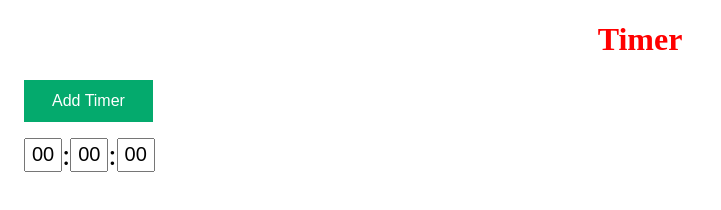
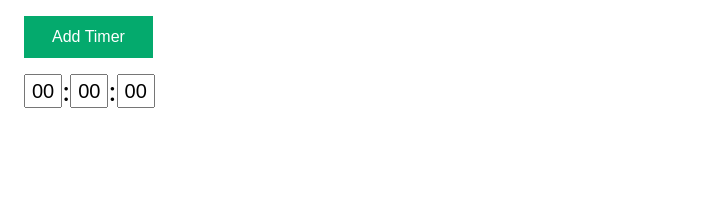
Before and after one commit to jy200/Timer, a plain HTML site: page index.html in a window 1280 px wide. Shown: the whole page, without its empty margins (0-721 px from the left). Drawn offline with Linux system fonts and the light colour scheme.

Commit message:
style changes

```diff
--- a/index.html
+++ b/index.html
@@ -7,7 +7,7 @@
     <link href="style.css" rel="stylesheet" type="text/css">
 </head>
 <body>
-    <h1 class="title">Timer</h1>
+    <!-- <h1 class="title">Timer</h1> -->
     <div class="add-timer">
         <button class="add-timer-button">Add Timer</button>
     </div>
```
